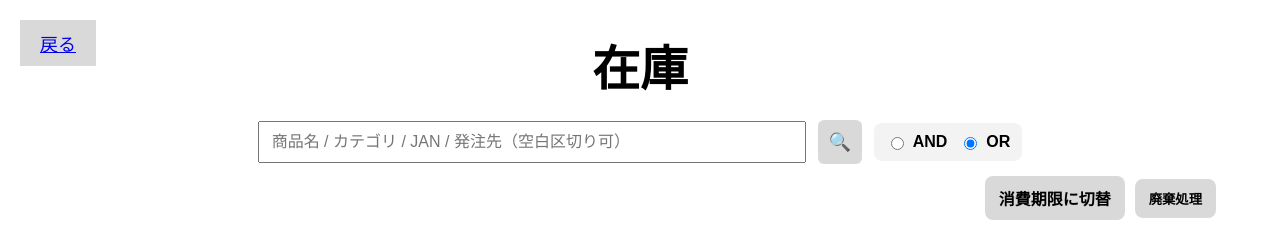
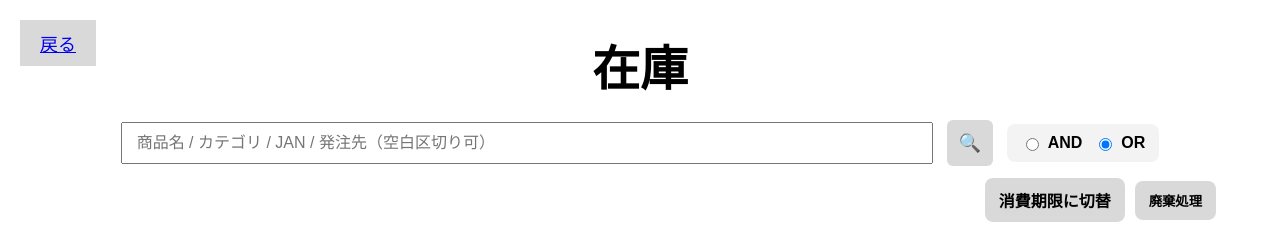
Before and after one commit to Hinata-241038/Supermarket, a PHP site: page /pages/zaiko.php in a window 1280 px wide. Shown: the top 242 px of the page. Run offline with PHP 8.4, Linux system fonts and the light colour scheme; data that the repository does not hold is empty.

Commit message:
在庫検索修正２　渡邊

```diff
--- a/assets/css/zaiko.css
+++ b/assets/css/zaiko.css
@@ -9,53 +9,58 @@ body { font-family: sans-serif; margin: 0; }
 .title { font-size: 48px; text-align: center; margin: 30px 0 20px; }
 
 /* =========================
-   検索エリア（並び：検索欄 → 🔍 → AND/OR）
+   検索エリア（横一列）
 ========================= */
 .search-area{
   display: flex;
   justify-content: center;
-  margin-top: 6px;
+  margin-top: 10px;
 }
 
 .search-form{
-  display:flex;
-  align-items:center;
-  gap: 12px;
-  flex-wrap: wrap;
+  display: flex;
+  align-items: center;
+  gap: 14px;
+  flex-wrap: nowrap;
 }
 
+/* 検索欄をもっと横長に */
 .search-box{
-  width: 520px;
+  width: 780px;      /* ← ここが肝 */
   max-width: 70vw;
-  padding: 10px 12px;
+  padding: 10px 14px;
   font-size: 16px;
 }
 
+/* 🔍 */
 .search-btn{
-  width: 44px;
-  height: 44px;
+  width: 46px;
+  height: 46px;
   border: none;
   border-radius: 6px;
   background: #d9d9d9;
-  cursor:pointer;
+  cursor: pointer;
   font-size: 18px;
 }
 
+/* AND / OR（🔍の右） */
 .search-mode{
-  display:flex;
-  align-items:center;
+  display: flex;
+  align-items: center;
   gap: 12px;
   background: #f3f3f3;
-  padding: 10px 12px;
+  padding: 10px 14px;
   border-radius: 8px;
+  font-weight: bold;
 }
 
-.search-mode .radio{
-  display:flex;
-  align-items:center;
+.search-mode label{
+  display: flex;
+  align-items: center;
   gap: 6px;
-  font-weight: bold;
+  cursor: pointer;
 }
+
 
 /* エラー */
 .error-msg {
--- a/pages/zaiko.php
+++ b/pages/zaiko.php
@@ -134,6 +134,8 @@ $expiryLabel = ($expiryMode === 'consume') ? '消費期限' : '賞味期限';
 ======================================================= -->
 <div class="search-area">
   <form method="get" class="search-form">
+
+    <!-- 検索欄（横長） -->
     <input
       type="text"
       name="keyword"
@@ -142,25 +144,27 @@ $expiryLabel = ($expiryMode === 'consume') ? '消費期限' : '賞味期限';
       placeholder="商品名 / カテゴリ / JAN / 発注先（空白区切り可）"
     >
 
-    <!-- 期限モードを検索時も維持する -->
+    <!-- 期限モード維持 -->
     <input type="hidden" name="expiry" value="<?= htmlspecialchars($expiryMode, ENT_QUOTES, 'UTF-8') ?>">
 
-    <!-- 🔍（検索実行） -->
+    <!-- 🔍 -->
     <button type="submit" class="search-btn" aria-label="検索">🔍</button>
 
-    <!-- AND/OR -->
+    <!-- AND / OR（🔍の右隣） -->
     <div class="search-mode">
-      <label class="radio">
+      <label>
         <input type="radio" name="mode" value="and" <?= $searchMode === 'and' ? 'checked' : '' ?>>
         AND
       </label>
-      <label class="radio">
+      <label>
         <input type="radio" name="mode" value="or" <?= $searchMode === 'or' ? 'checked' : '' ?>>
         OR
       </label>
     </div>
+
   </form>
 </div>
+
 
 <?php if ($disposeError): ?>
   <div class="error-msg"><?= htmlspecialchars($disposeError, ENT_QUOTES, 'UTF-8') ?></div>
```
